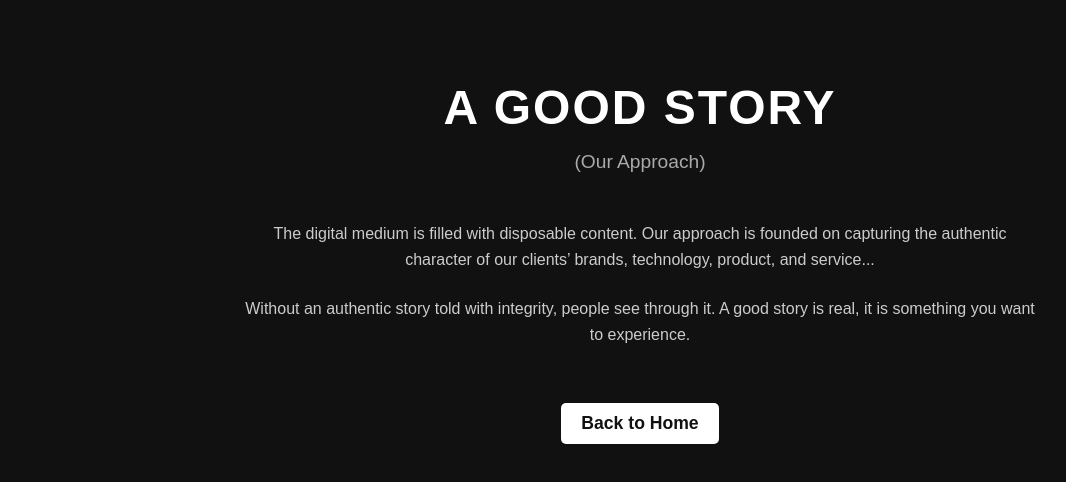
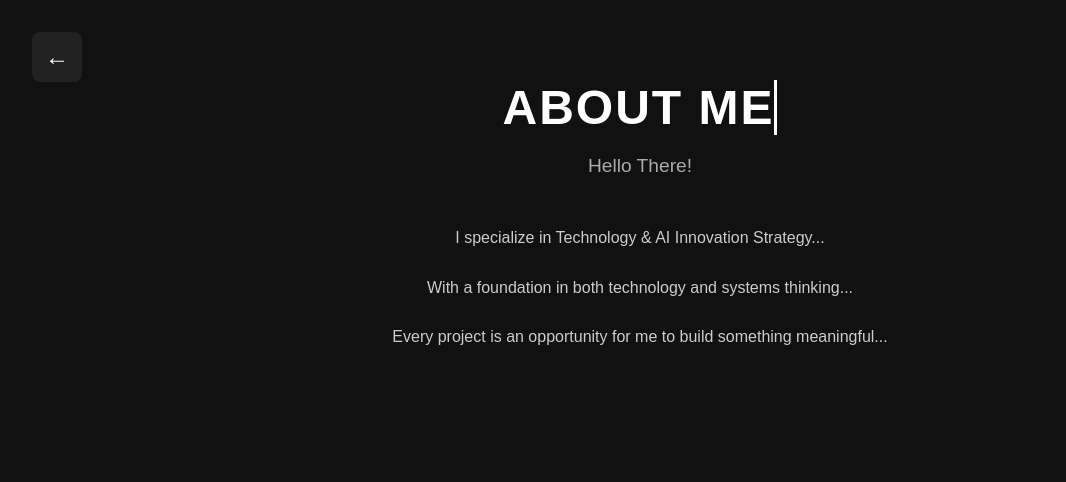
Before and after one commit to shubhamgoel352/my-portfolio, a Next.js app: page /about in a window 1280 px wide. Shown: the top 482 px of the page, without its empty margins (0-1066 px from the left). Built offline with nearby package versions, Linux system fonts and the light colour scheme.

Commit message:
Added arrow back button to About page and updated styles

```diff
--- a/app/about/page.js
+++ b/app/about/page.js
@@ -1,24 +1,32 @@
 "use client";
 import { motion } from "framer-motion";
-import { useRouter } from "next/navigation"; // Import the useRouter hook to navigate programmatically
+import Link from "next/link"; // For navigation
 
 export default function About() {
-  const router = useRouter(); // Initialize the useRouter hook
-
-  const goBack = () => {
-    router.push('/'); // Redirect to the homepage
-  };
-
   return (
     <div className="about-container">
+      {/* Back Arrow Button */}
+      <motion.div
+        className="arrow-button"
+        initial={{ opacity: 0, x: -20 }}
+        animate={{ opacity: 1, x: 0 }}
+        transition={{ duration: 0.8, delay: 0.5 }}
+      >
+        <Link href="/" passHref>
+          <button className="arrow-icon">
+            ←
+          </button>
+        </Link>
+      </motion.div>
+
       <section className="about-hero">
         <motion.h1
-          className="about-heading"
+          className="about-heading typewriter"
           initial={{ opacity: 0, y: 30 }}
           animate={{ opacity: 1, y: 0 }}
           transition={{ duration: 1 }}
         >
-          A Good Story
+          About Me
         </motion.h1>
         <motion.p
           className="about-subtitle"
@@ -26,7 +34,7 @@ export default function About() {
           animate={{ opacity: 1, y: 0 }}
           transition={{ duration: 1, delay: 0.3 }}
         >
-          (Our Approach)
+          Hello There!
         </motion.p>
       </section>
 
@@ -37,9 +45,7 @@ export default function About() {
           animate={{ opacity: 1, y: 0 }}
           transition={{ duration: 1, delay: 0.6 }}
         >
-          The digital medium is filled with disposable content. Our approach is
-          founded on capturing the authentic character of our clients’ brands,
-          technology, product, and service...
+          I specialize in Technology & AI Innovation Strategy...
         </motion.p>
 
         <motion.p
@@ -48,14 +54,17 @@ export default function About() {
           animate={{ opacity: 1, y: 0 }}
           transition={{ duration: 1, delay: 0.9 }}
         >
-          Without an authentic story told with integrity, people see through it.
-          A good story is real, it is something you want to experience.
+          With a foundation in both technology and systems thinking...
         </motion.p>
 
-        {/* Back to Home button */}
-        <button className="back-button" onClick={goBack}>
-          Back to Home
-        </button>
+        <motion.p
+          className="about-text"
+          initial={{ opacity: 0, y: 30 }}
+          animate={{ opacity: 1, y: 0 }}
+          transition={{ duration: 1, delay: 1.2 }}
+        >
+          Every project is an opportunity for me to build something meaningful...
+        </motion.p>
       </section>
     </div>
   );
--- a/app/page.js
+++ b/app/page.js
@@ -51,7 +51,7 @@ export default function HomePage() {
           <p className="hero-subheading">
           Bridging Technology and Creativity for Lasting Impact.
           </p>
-          <button className="hero-cta">My Work →</button>
+          <button className="hero-cta">View My Portfolio →</button>
         </motion.div>
       </section>
 
--- a/styles/globals.css
+++ b/styles/globals.css
@@ -73,7 +73,7 @@
     align-items: center;
     justify-content: center;
     position: relative;
-    background: transparent;  /* Remove any background color/image */
+    background: transparent; /* Remove any background color/image */
   }
 
   .hero-video {
@@ -82,13 +82,13 @@
     left: 0;
     width: 100%;
     height: 100%;
-    object-fit: cover;   /* Ensures the video fills the area */
-    z-index: 0;          /* Places the video behind the content */
+    object-fit: cover; /* Ensures the video fills the area */
+    z-index: 0;       /* Places the video behind the content */
   }
 
   .hero-content {
     position: relative;
-    z-index: 1;          /* Ensures content appears above the video */
+    z-index: 1;       /* Ensures content appears above the video */
     text-align: center;
     max-width: 800px;
     padding: 0 20px;
@@ -204,8 +204,6 @@
     }
   }
 
-
-
   /* ABOUT PAGE STYLES */
 
   /* Main Container */
@@ -219,9 +217,35 @@
     align-items: center;
     padding: 5rem 2rem;
     text-align: center;
+    position: relative; /* So the arrow button can be absolutely positioned if needed */
   }
 
-/* Hero Section */
+  /* Back Arrow Button */
+  .arrow-button {
+    position: absolute;
+    top: 2rem;
+    left: 2rem;
+    z-index: 2;
+  }
+
+  .arrow-icon {
+    width: 50px;
+    height: 50px;
+    background-color: #222;
+    color: #fff;
+    font-size: 1.5rem;
+    border: none;
+    border-radius: 0.5rem;
+    cursor: pointer;
+    transition: background-color 0.3s ease, transform 0.3s ease;
+  }
+
+  .arrow-icon:hover {
+    background-color: #333;
+    transform: translateY(-2px);
+  }
+
+  /* Hero Section for About */
   .about-hero {
     margin-bottom: 3rem;
   }
@@ -252,16 +276,26 @@
     margin-bottom: 1.5rem;
   }
 
-/* Back to Home Button */
-.back-button {
-    background-color: #fff;
-    color: #111;
-    font-size: 1.1rem;
-    font-weight: 600;
-    padding: 10px 20px;
-    margin-top: 2rem;
-    border: none;
-    border-radius: 5px;
-    cursor: pointer;
-    transition: background-color 0.3s, color 0.3s;
+  /* Add Typewriter Effect */
+  @keyframes typewriter {
+    0% {
+      width: 0;
     }
+    100% {
+      width: 100%;
+    }
+  }
+
+  .typewriter {
+    display: inline-block;
+    white-space: nowrap;
+    overflow: hidden;
+    border-right: 3px solid #fff;  /* Cursor effect */
+    animation: typewriter 4s steps(30) 1s forwards, blink 0.75s step-end infinite;
+  }
+
+  @keyframes blink {
+    50% {
+      border-color: transparent;
+    }
+  }
```
Lines whose indentation alone changed are shown as unchanged.
